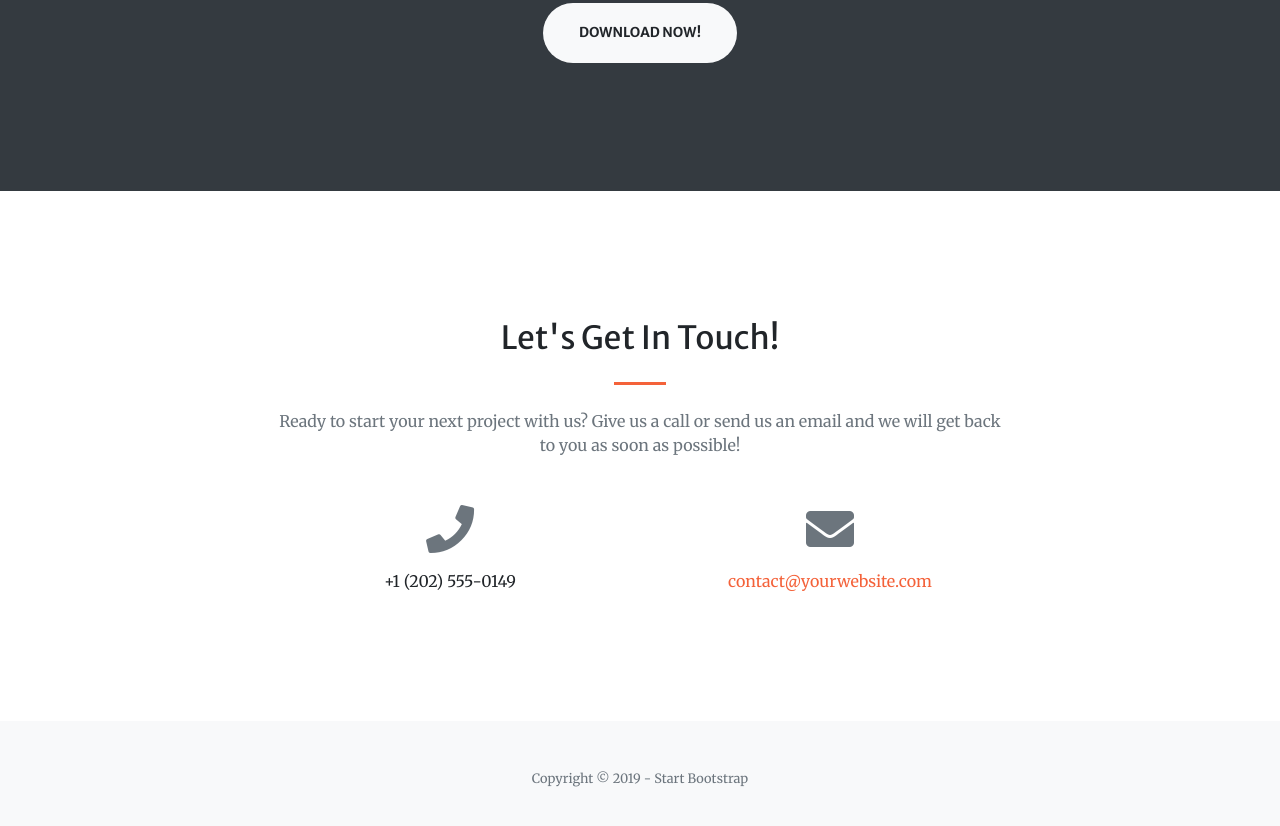
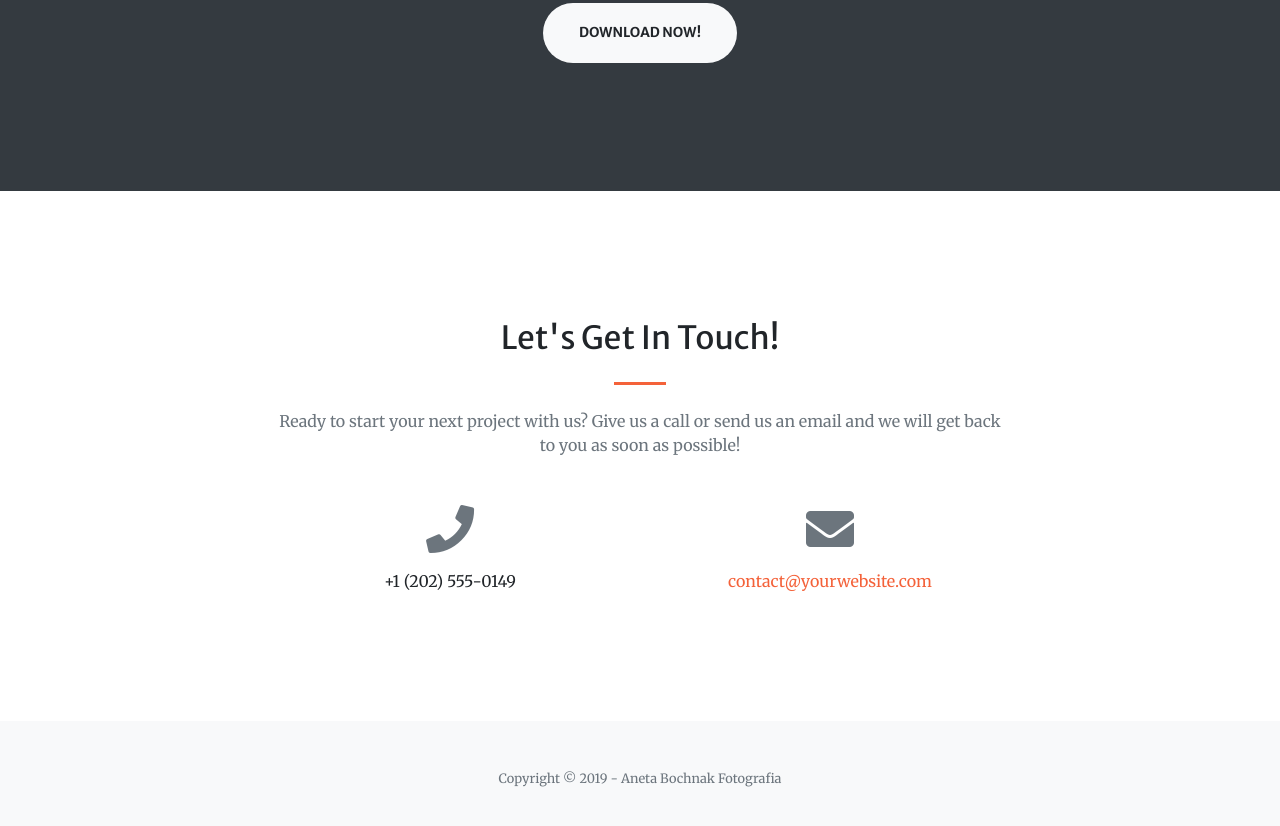
Before and after one commit to dawidzieba92/aneta-bochnak-foto, a Gatsby site: page / in a window 1280 px wide. Shown: the part 2576-3402 px from the top of the page. Built offline with nearby package versions, Linux system fonts and the light colour scheme; Gatsby itself is replaced by a stand-in of ours.

Commit message:
Modified footer

```diff
--- a/src/components/layout.js
+++ b/src/components/layout.js
@@ -62,7 +62,7 @@ export default class Layout extends React.Component {
         <main>{this.props.children}</main>
         <footer className="bg-light py-5">
           <div className="container">
-            <div className="small text-center text-muted">Copyright &copy; 2019 - Start Bootstrap</div>
+            <div className="small text-center text-muted">Copyright &copy; 2019 - Aneta Bochnak Fotografia</div>
           </div>
         </footer>
       </div>
```
